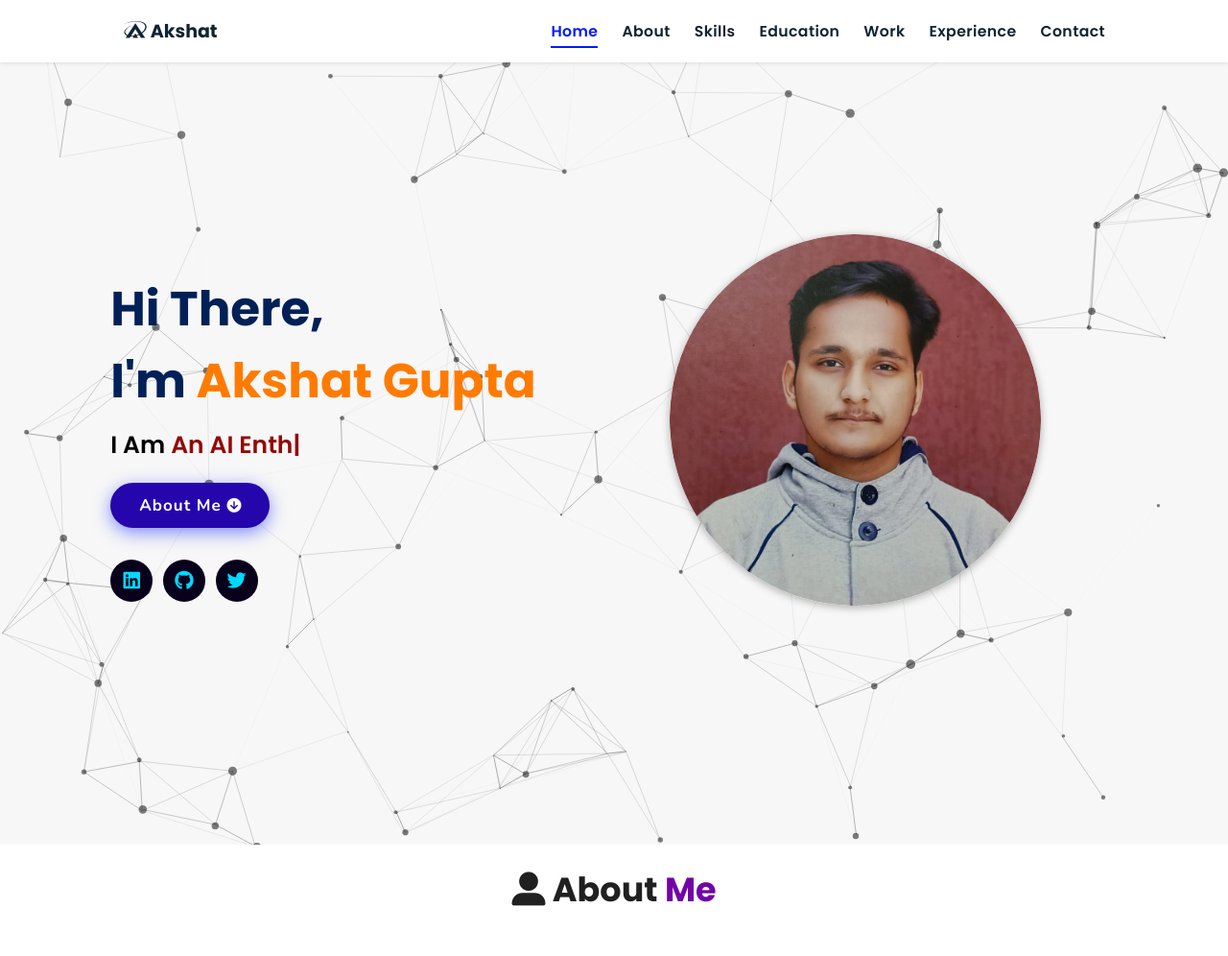
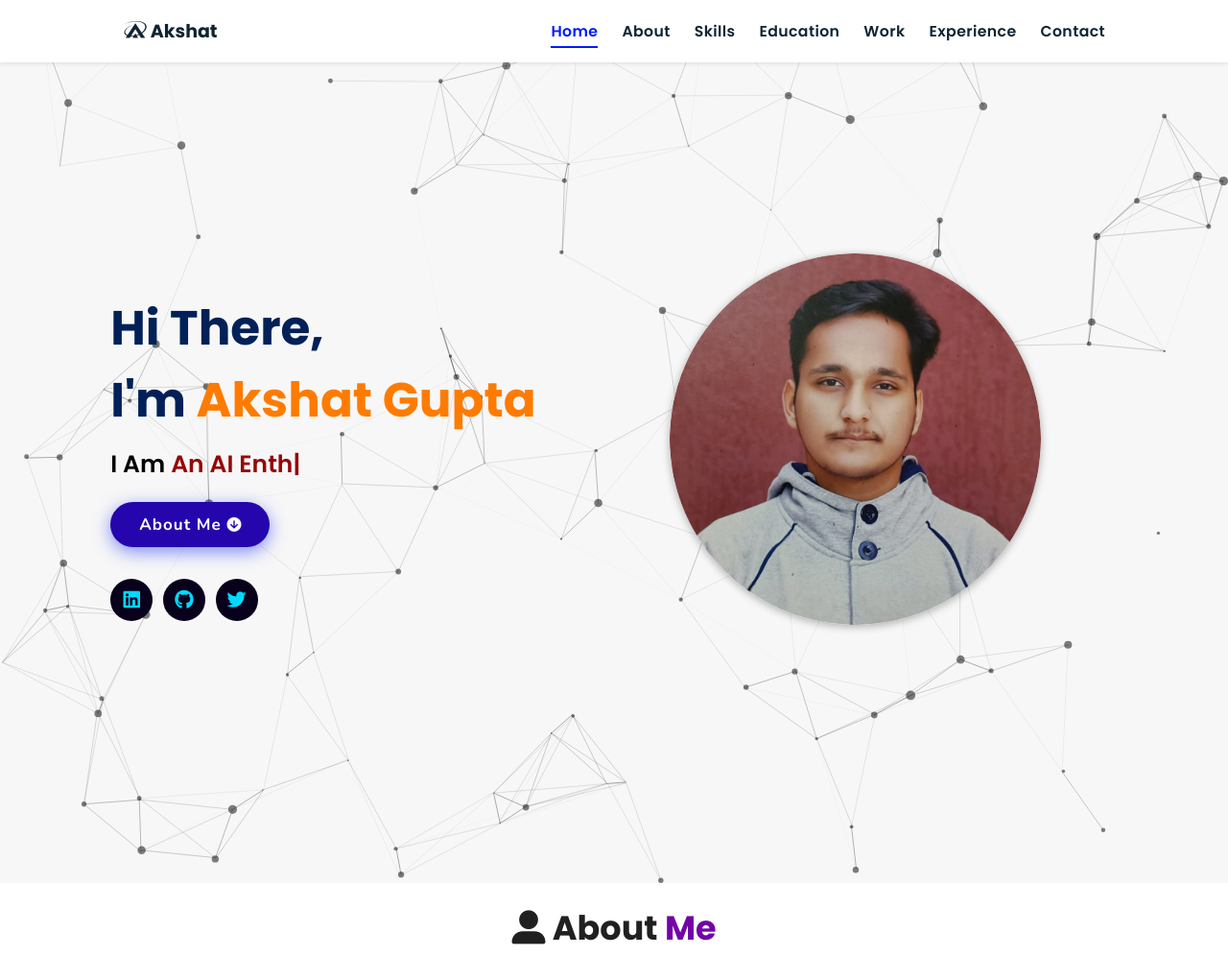
Before and after one commit to Akshat3144/akshat.bio, a plain HTML site: page index.html in a window 1280 px wide. Shown: the top 996 px of the page at 96% size. Drawn offline with nearby package versions, Linux system fonts and the light colour scheme; animation ran at ten frames a second.

Commit message:
Update style.css

```diff
--- a/assets/css/style.css
+++ b/assets/css/style.css
@@ -184,7 +184,7 @@ header .navbar ul li a:hover {
   display: flex;
   flex-wrap: wrap;
   gap: 1.5rem;
-  min-height: 110vh;
+  min-height: 115vh;
   align-items: center;
 }
 .home #particles-js {
```
